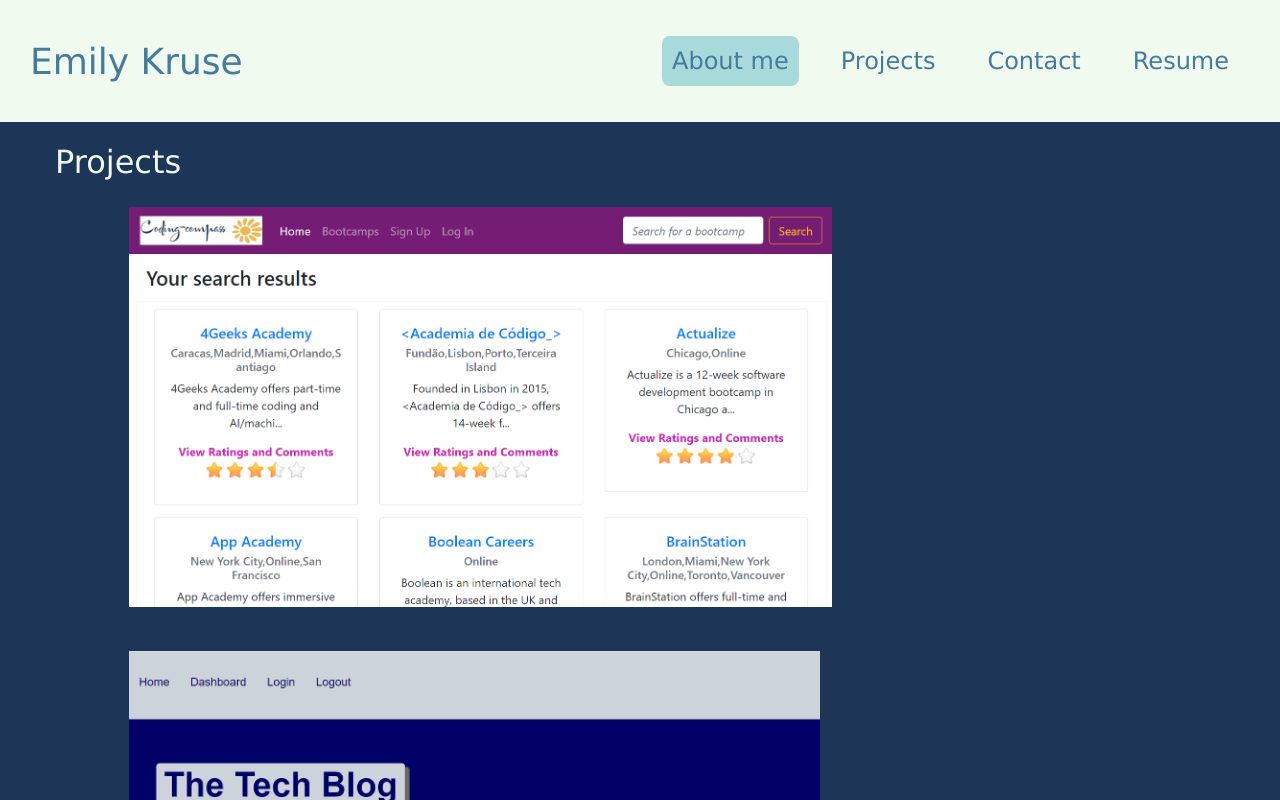
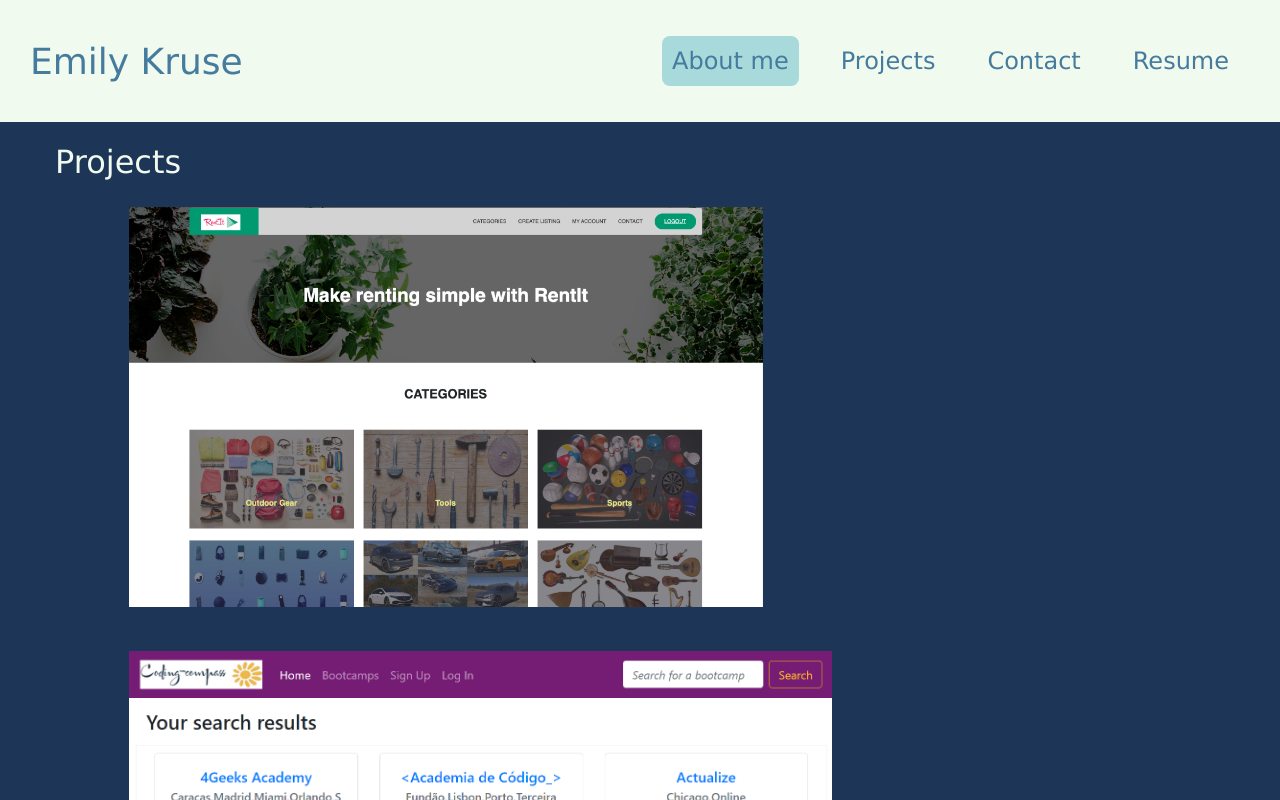
Before and after one commit to emilyk221/portfolio, a React (Create React App) app: page /portfolio/projects in a window 1280 px wide. Shown: the top 800 px of the page. Built offline with nearby package versions, Linux system fonts and the light colour scheme.

Commit message:
add a recent project

```diff
--- a/src/components/Project/index.js
+++ b/src/components/Project/index.js
@@ -9,10 +9,18 @@
 function Project() {
   const [projects] = useState([
     {
+      name: 'RentIt',
+      type: 'Full Stack App',
+      description: 'A collaborative full stack project built using MySQL, Node.js, Express.js, RESTful API, JWT, React, Bootstrap',
+      role: 'Full Stack collaborator',
+      href: 'https://app-rentit.herokuapp.com/',
+      github: 'https://github.com/ek33450505/octo-chainsaw'
+    },
+    {
       name: 'Coding Compass',
       type: 'Full Stack App',
-      description: 'A full stack group project built using MySQL, Node.js, Express.js, and Handlebars templating that allows users to compare different bootcamp programs',
-      role: 'Back-end API routes co-author',
+      description: 'A collaborative full stack project built using MySQL, Node.js, Express.js, and Handlebars templating that allows users to compare different bootcamp programs',
+      role: 'Back-end API routes collaborator',
       href: 'https://coding-compass.herokuapp.com/',
       github: 'https://github.com/hienm9/Coding-Compass'
     },
```
Also changed, not shown: src/assets/images/RentIt.png (added).
